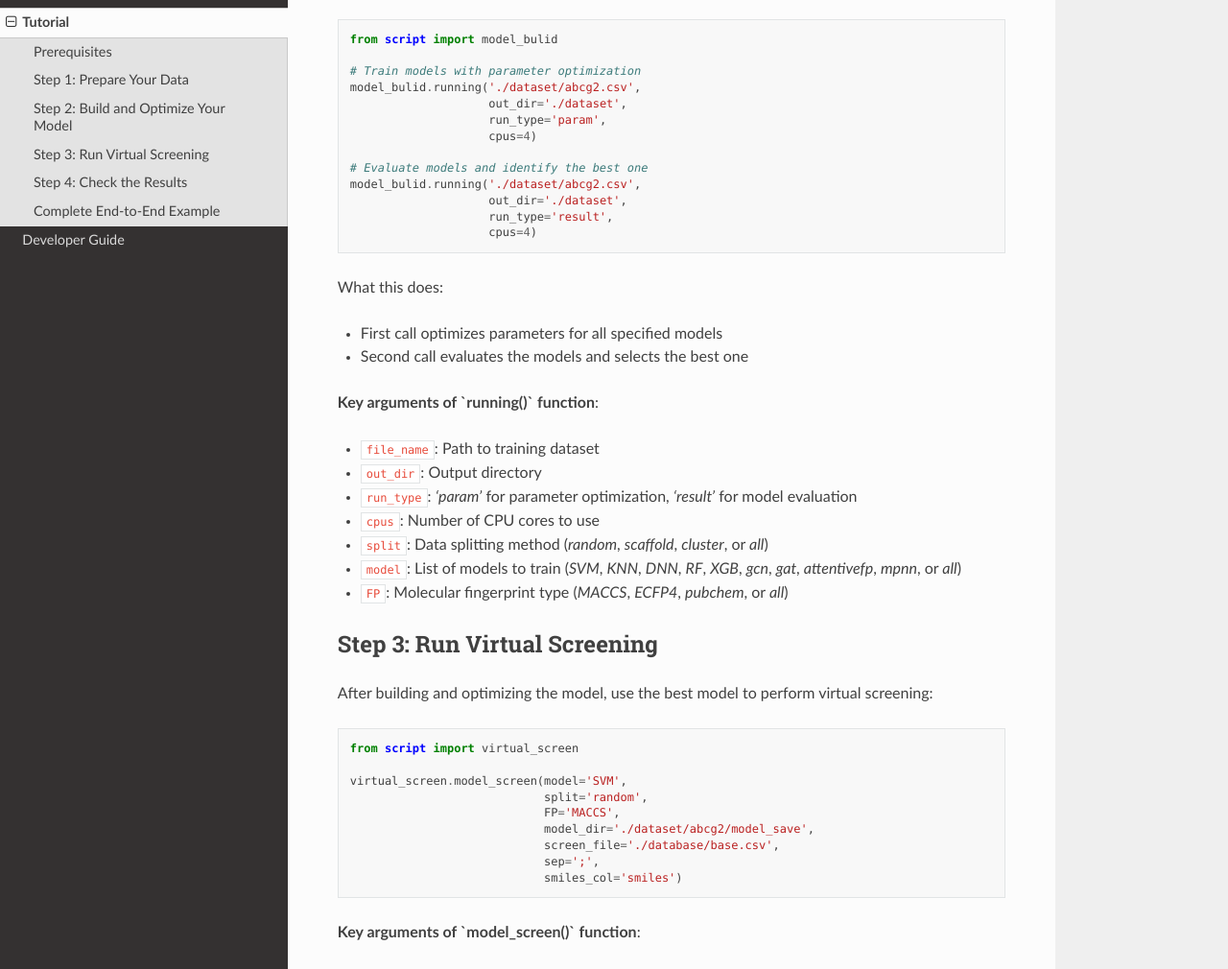
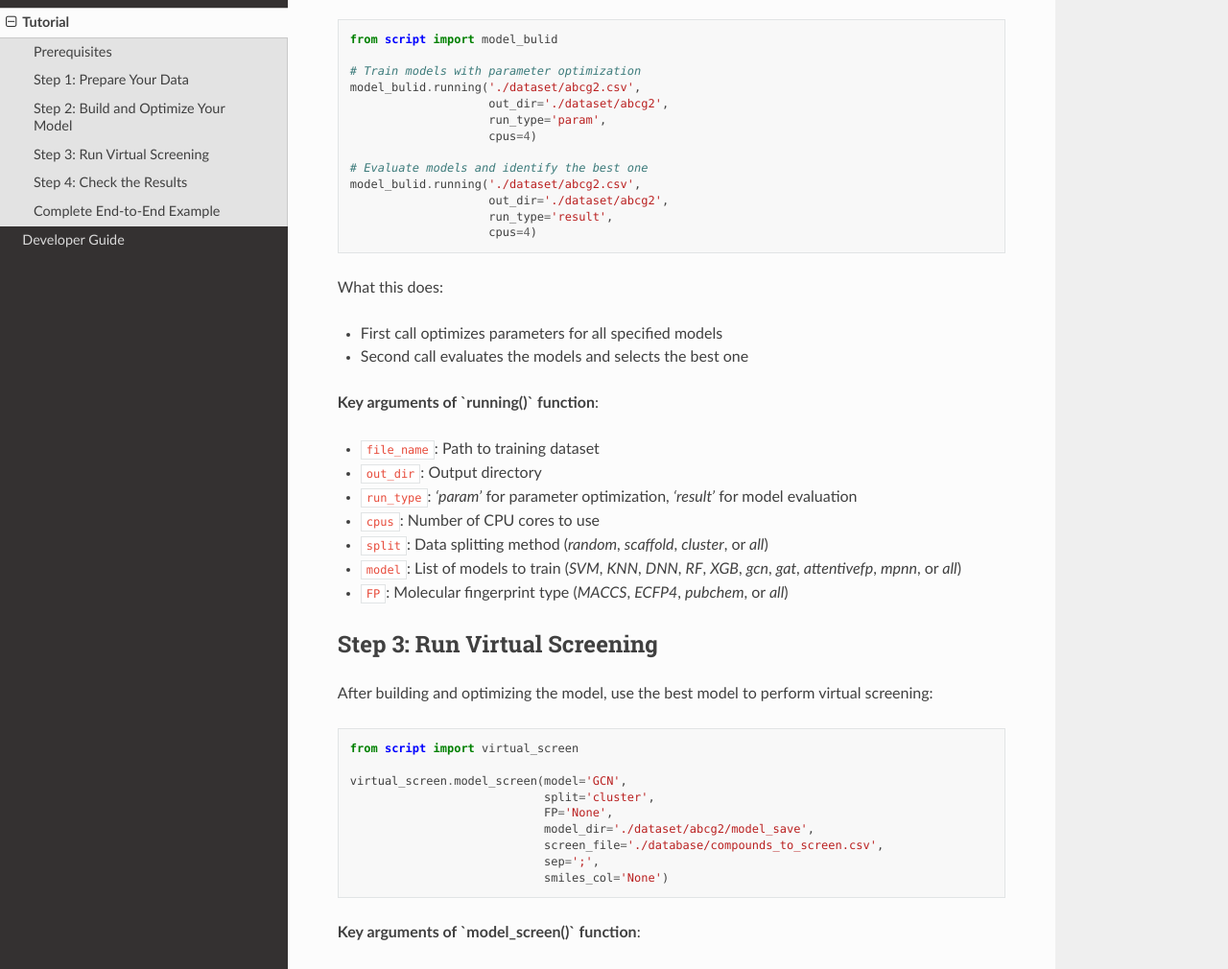
Before and after one commit to danqingmk/OpenVS_PyaiVS, a Sphinx documentation site: the page built from docs/tutorial.rst, in a window 1280 px wide and 1400 px high, scrolled down 1223 px. Shown: the part 159-1169 px from the top of the window at 96% size. Built offline with Sphinx 7.4.7 and the Read the Docs theme 3.1.0, drawn with Linux system fonts in a browser that asks for light colours; some of the changed text lies outside the part shown.

Commit message:
Update tutorial.rst

```diff
--- a/docs/tutorial.rst
+++ b/docs/tutorial.rst
@@ -61,13 +61,13 @@ OpenVS_PyaiVS allows training multiple models with different configurations and
 
     # Train models with parameter optimization
     model_bulid.running('./dataset/abcg2.csv',
-                        out_dir='./dataset',
+                        out_dir='./dataset/abcg2',
                         run_type='param',
                         cpus=4)
 
     # Evaluate models and identify the best one
     model_bulid.running('./dataset/abcg2.csv',
-                        out_dir='./dataset',
+                        out_dir='./dataset/abcg2',
                         run_type='result',
                         cpus=4)
 
@@ -95,13 +95,13 @@ After building and optimizing the model, use the best model to perform virtual s
 
     from script import virtual_screen
 
-    virtual_screen.model_screen(model='SVM',
-                                split='random',
-                                FP='MACCS',
+    virtual_screen.model_screen(model='GCN',
+                                split='cluster',
+                                FP='None',
                                 model_dir='./dataset/abcg2/model_save',
-                                screen_file='./database/base.csv',
+                                screen_file='./database/compounds_to_screen.csv',
                                 sep=';',
-                                smiles_col='smiles')
+                                smiles_col='None')
 
 **Key arguments of `model_screen()` function**:
 
@@ -159,13 +159,13 @@ The following is a complete script that performs both model building and virtual
                         cpus=4)
 
     # Step 3: Use the best model for virtual screening
-    virtual_screen.model_screen(model='SVM',
-                                split='random',
-                                FP='MACCS',
+    virtual_screen.model_screen(model='GCN',
+                                split='cluster',
+                                FP='None',
                                 model_dir='./dataset/abcg2/model_save',
-                                screen_file='./database/base.csv',
+                                screen_file='./database/compounds_to_screen.csv',
                                 sep=';',
-                                smiles_col='smiles')
+                                smiles_col='None')
 
 This workflow will generate the following output:
 
```
